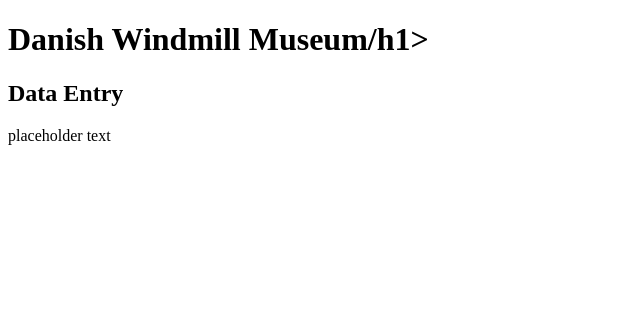
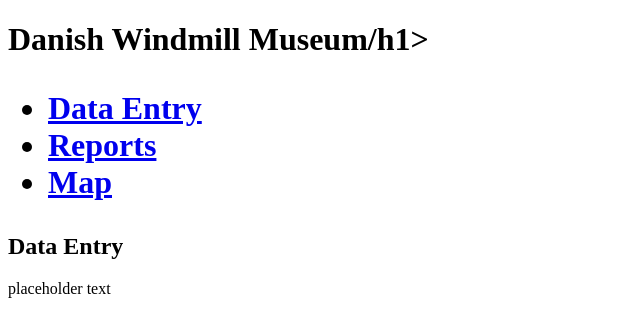
Before and after one commit to Hawkeye35/Web-project, a plain HTML site: page index.html in a window 1280 px wide. Shown: the whole page, without its empty margins (0-640 px from the left). Drawn offline with Linux system fonts and the light colour scheme; files that its build step writes are made by us from their sources.

Commit message:
another small update

```diff
--- a/index.html
+++ b/index.html
@@ -10,6 +10,15 @@
 
     <header>
     <h1>Danish Windmill Museum/h1>
+
+    <nav>
+        <ul>
+            <li><a href="index.html">Data Entry</a></li>
+            <li><a href="reports.html">Reports</a></li>
+            <li><a href="map.html">Map</a></li>
+        </ul>
+    </nav>
+
     </header>
 
     <main>
```
